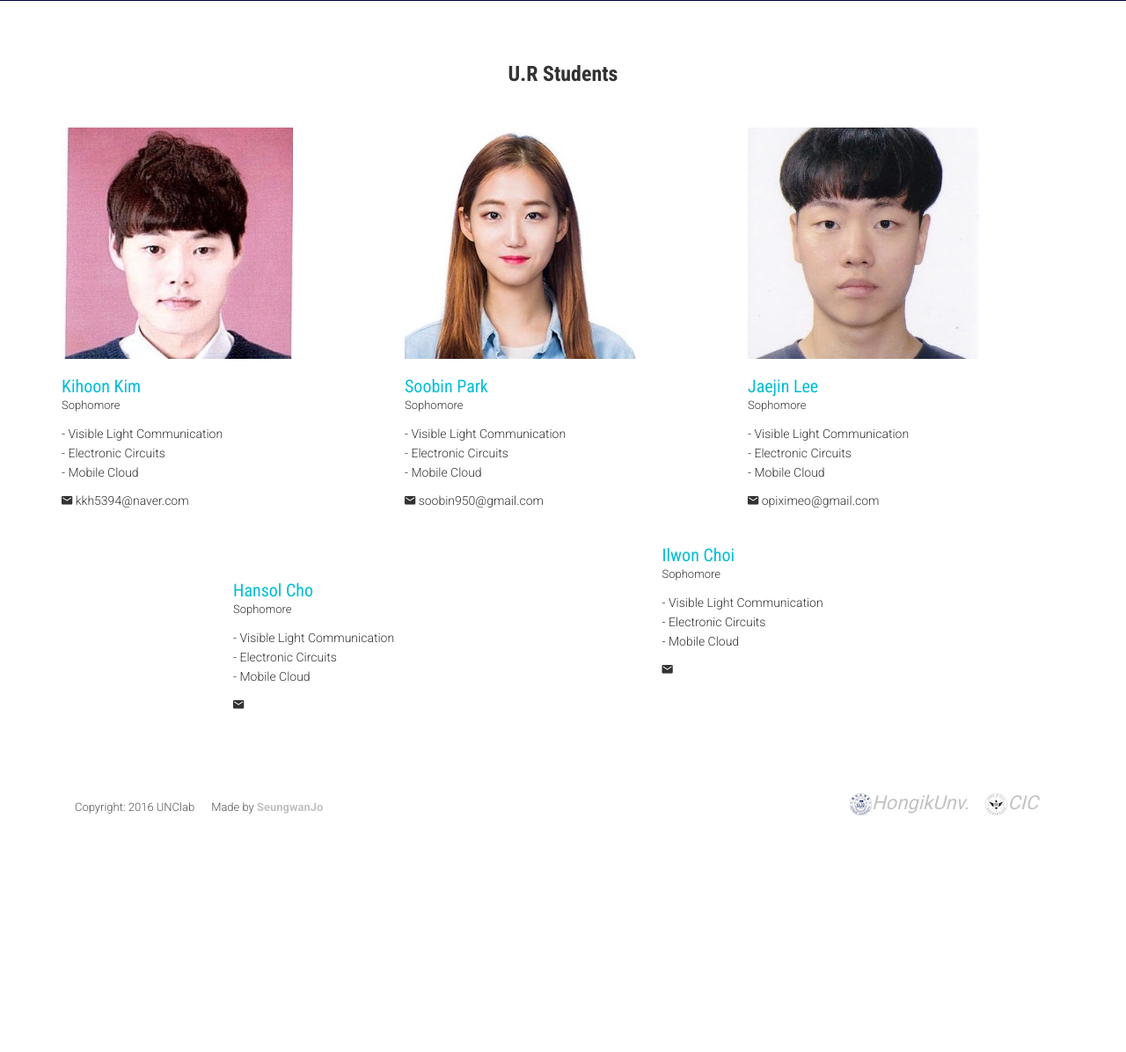
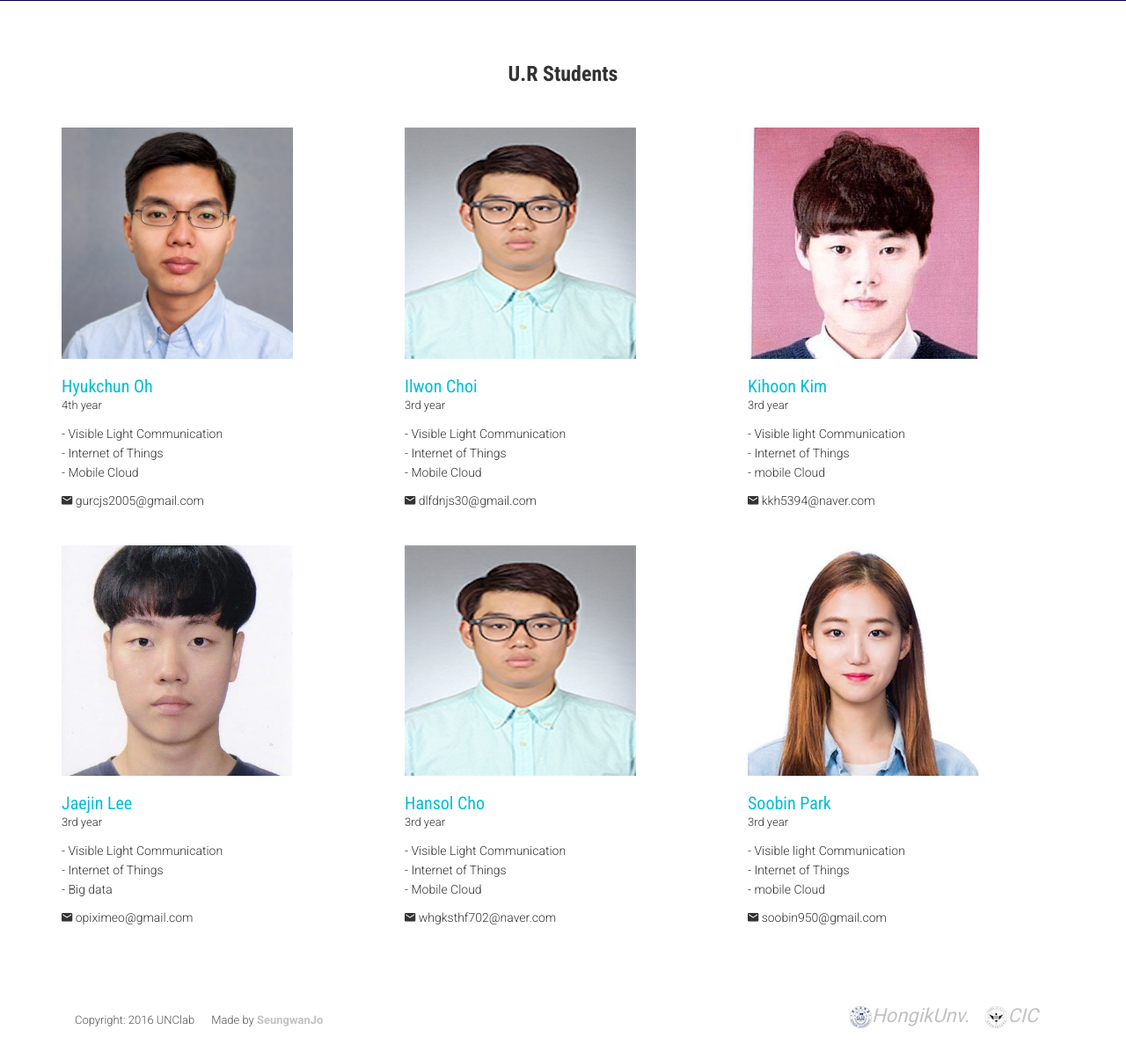
Before and after one commit to jaejin1/UNClabhomepage, a PHP site: page /UndergraduateStudents.php in a window 1280 px wide. Shown: the part 279-1475 px from the top of the page at 88% size. Before the commit the page ends 1206 px from the top, so only its background shows below. Run offline with PHP 8.4, Linux system fonts and the light colour scheme; some libraries are stand-ins or nearby versions; some web fonts are replaced.

Commit message:
위치 수정

```diff
--- a/UndergraduateStudents.php
+++ b/UndergraduateStudents.php
@@ -99,122 +99,110 @@ Header Section Start
     <div class="container">
         <div class="row">
             <h2 class="subtitle text-center">U.R Students</h2>
-            <!--
-            <div class="col-md-3">
+
+            <div class="col-sm-3">
                 <div class="team-member   "  >
                     <div class="team-img">
-                        <img src="images/team/joseungwan.jpg" class="team-pic" alt="">
+                        <img src="images/team/thnu.jpg" class="team-pic" alt="">
                     </div>
-                    <h3 class="team_name">Seungwan Jo</h3>
-                    <p class="team_designation">Senior</p>
-                    <p class="team_text"> - Visible Light Communication<br>- Indoor location<br> - Wireless Network</p>
+                    <h3 class="team_name">Hyukchun Oh</h3>
+                    <p class="team_designation">4th year</p>
+                    <p class="team_text"> - Visible Light Communication
+                    <br>- Internet of Things
+                    <br>- Mobile Cloud
+                    </p>
                     <p>
-                        <i class="ion-android-mail"></i>  wh7923@gmail.com
+                        <i class="ion-android-mail"></i>  gurcjs2005@gmail.com
+                    </p>
+
+                </div>
+            </div>
+            <div class="col-md-1"></div>
+            <div class="col-sm-3">
+                <div class="team-member   "  >
+                    <div class="team-img">
+                        <img src="images/team/simbr.jpg" class="team-pic" alt="">
+                    </div>
+                    <h3 class="team_name">Ilwon Choi </h3>
+                    <p class="team_designation">3rd year</p>
+                    <p class="team_text">- Visible Light Communication<br>
+                        - Internet of Things<br>
+                        - Mobile Cloud</p>
+                    <p>
+                        <i class="ion-android-mail"></i>  dlfdnjs30@gmail.com
                     </p>
                 </div>
             </div>
             <div class="col-md-1"></div>
-            <div class="col-md-3">
-                <div class="team-member   "  >
-                    <div class="team-img">
-                        <img src="images/team/honoh.jpg" class="team-pic" alt="">
-                    </div>
-                    <h3 class="team_name">Hoon Oh</h3>
-                    <p class="team_designation">Senior</p>
-                    <p class="team_text"> - Visible Light Communication<br>- Electronic Circuits<br> - Mobile Cloud</p>
-                    <p>
-                        <i class="ion-android-mail"></i>  stockhoon5@gmail.com
-                    </p>
-                </div>
-            </div>
-            <div class="col-md-1"></div>
-            <div class="col-md-3">
-                <div class="team-member   "  >
-                    <div class="team-img">
-                        <img src="images/team/yeonjae.jpg" class="team-pic" alt="">
-                    </div>
-                    <h3 class="team_name">Yeonjea Lee</h3>
-                    <p class="team_designation">Senior</p>
-                    <p class="team_text"> - Visible Light Communication<br>- Electronic Circuits<br> - Mobile Cloud</p>
-                    <p>
-                        <i class="ion-android-mail"></i>  yeonjea115@gmail.com
-                    </p>
-                </div>
-            </div>
-        </div>
-        <div class="row">-->
             <div class="col-sm-3">
                 <div class="team-member   "  >
                     <div class="team-img">
                         <img src="images/team/mrkim.jpg" class="team-pic" alt="">
                     </div>
-                    <h3 class="team_name">Kihoon Kim</h3>
-                    <p class="team_designation">Sophomore</p>
-                    <p class="team_text"> - Visible Light Communication<br>- Electronic Circuits<br> - Mobile Cloud</p>
+                    <h3 class="team_name">Kihoon Kim </h3>
+                    <p class="team_designation">3rd year</p>
+                    <p class="team_text">- Visible light Communication<br>
+                        - Internet of Things<br>
+                        - mobile Cloud</p>
                     <p>
                         <i class="ion-android-mail"></i>  kkh5394@naver.com
                     </p>
                 </div>
             </div>
-            <div class="col-sm-1"></div>
-            <div class="col-sm-3">
-                <div class="team-member   "  >
-                    <div class="team-img">
-                        <img src="images/team/soobin.jpg" class="team-pic" alt="">
-                    </div>
-                    <h3 class="team_name">Soobin Park</h3>
-                    <p class="team_designation">Sophomore</p>
-                    <p class="team_text"> - Visible Light Communication<br>- Electronic Circuits<br> - Mobile Cloud</p>
-                    <p>
-                        <i class="ion-android-mail"></i>  soobin950@gmail.com
-                    </p>
-                </div>
-            </div>
-            <div class="col-sm-1"></div>
+        </div>
+
+
+
+        <div class="row">
             <div class="col-sm-3">
                 <div class="team-member   "  >
                     <div class="team-img">
                         <img src="images/team/jaejin.jpg" class="team-pic" alt="">
                     </div>
                     <h3 class="team_name">Jaejin Lee</h3>
-                    <p class="team_designation">Sophomore</p>
-                    <p class="team_text"> - Visible Light Communication<br>- Electronic Circuits<br> - Mobile Cloud</p>
+                    <p class="team_designation">3rd year</p>
+                    <p class="team_text"> - Visible Light Communication
+                    <br>- Internet of Things
+                    <br>- Big data
+                    </p>
                     <p>
                         <i class="ion-android-mail"></i>  opiximeo@gmail.com
                     </p>
+
                 </div>
             </div>
-        </div>
-        <div class="row">
-            <div class="col-sm-2"></div>
+            <div class="col-md-1"></div>
             <div class="col-sm-3">
                 <div class="team-member   "  >
                     <div class="team-img">
-                        <img src="" class="team-pic" alt="">
+                        <img src="images/team/simbr.jpg" class="team-pic" alt="">
                     </div>
-                    <h3 class="team_name">Hansol Cho</h3>
-                    <p class="team_designation">Sophomore</p>
-                    <p class="team_text"> - Visible Light Communication<br>- Electronic Circuits<br> - Mobile Cloud</p>
+                    <h3 class="team_name">Hansol Cho </h3>
+                    <p class="team_designation">3rd year</p>
+                    <p class="team_text">- Visible Light Communication<br>
+                        - Internet of Things<br>
+                        - Mobile Cloud</p>
                     <p>
-                        <i class="ion-android-mail"></i>
+                        <i class="ion-android-mail"></i>  whgksthf702@naver.com
                     </p>
                 </div>
             </div>
-            <div class="col-sm-2"></div>
+            <div class="col-md-1"></div>
             <div class="col-sm-3">
                 <div class="team-member   "  >
                     <div class="team-img">
-                        <!-- <img src="images/team/ilwon.jpg" class="team-pic" alt=""> -->
+                        <img src="images/team/soobin.jpg" class="team-pic" alt="">
                     </div>
-                    <h3 class="team_name">Ilwon Choi</h3>
-                    <p class="team_designation">Sophomore</p>
-                    <p class="team_text"> - Visible Light Communication<br>- Electronic Circuits<br> - Mobile Cloud</p>
+                    <h3 class="team_name">Soobin Park </h3>
+                    <p class="team_designation">3rd year</p>
+                    <p class="team_text">- Visible light Communication<br>
+                        - Internet of Things<br>
+                        - mobile Cloud</p>
                     <p>
-                        <i class="ion-android-mail"></i>
+                        <i class="ion-android-mail"></i>  soobin950@gmail.com
                     </p>
                 </div>
             </div>
-            <div class="col-sm-2"></div>
         </div>
     </div>
 </section>
```
